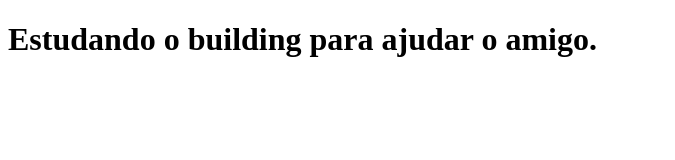
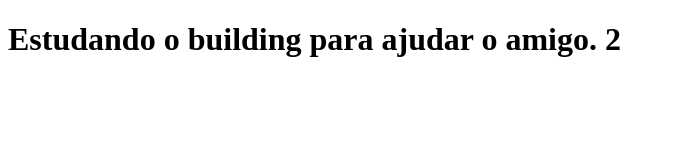
Before and after one commit to vvoozzoo/clone-tabnews, a Next.js app: page / in a window 1280 px wide. Shown: the top 160 px of the page, without its empty margins (0-675 px from the left). Built offline with nearby package versions, Linux system fonts and the light colour scheme.

Commit message:
segunda tentativa do building

```diff
--- a/pages/index.js
+++ b/pages/index.js
@@ -1,5 +1,5 @@
 function Home (){
-    return <h1>Estudando o building para ajudar o amigo.</h1>
+    return <h1>Estudando o building para ajudar o amigo. 2</h1>
 }
 
 export default Home;
```
